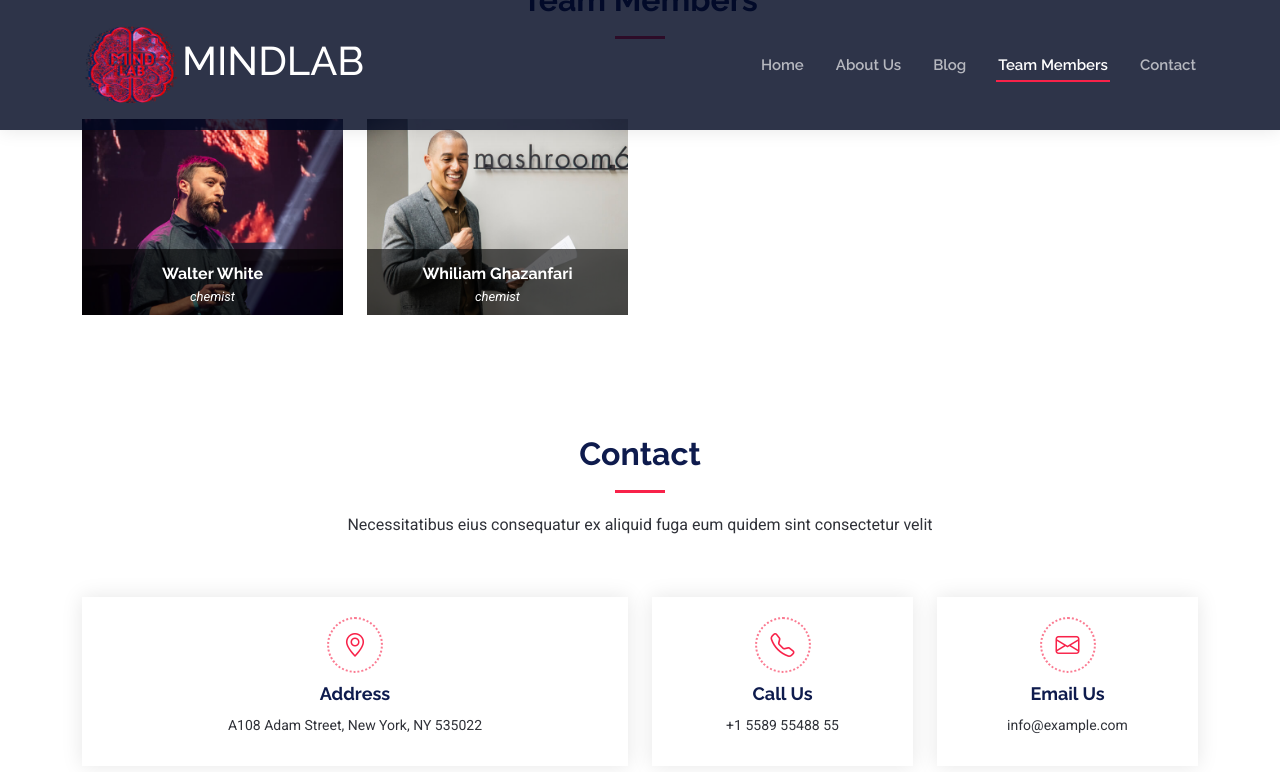
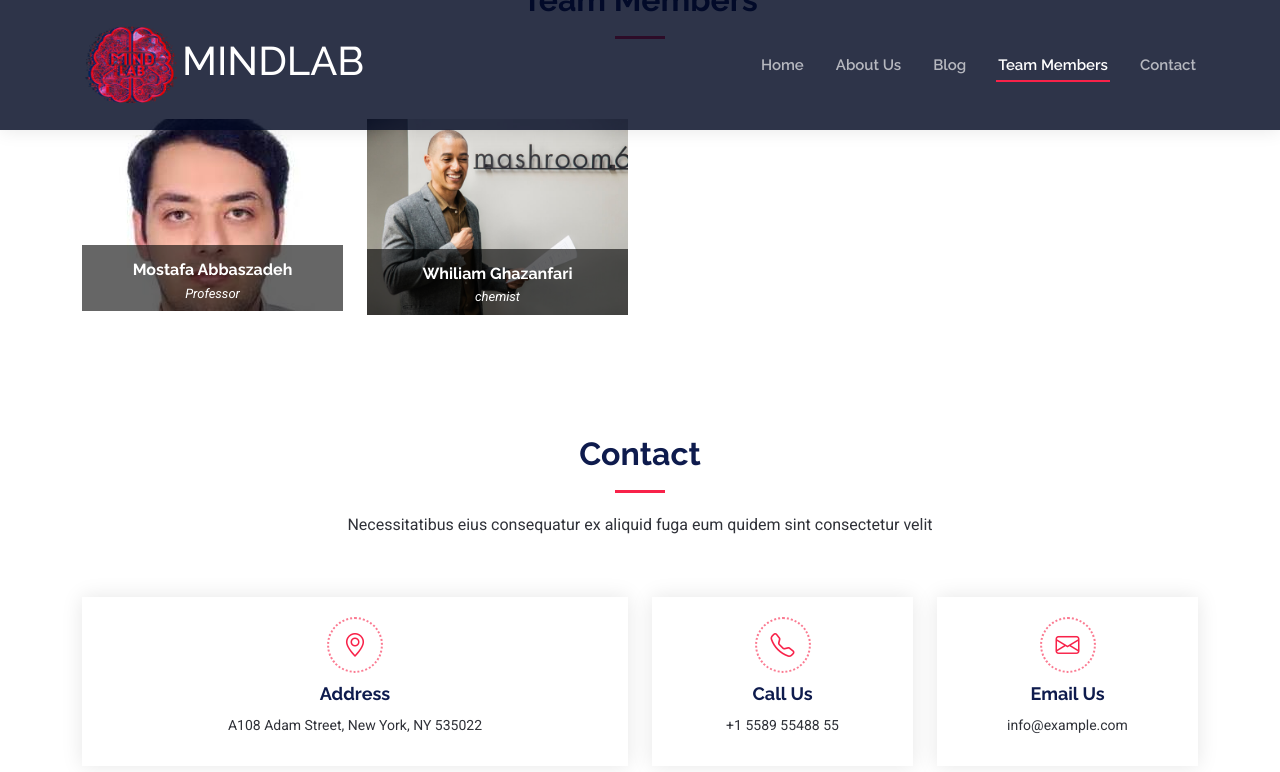
Before and after one commit to nghz/Mindlabweb, a Jekyll site: the page built from index.html, in a window 1280 px wide and 900 px high, scrolled down 2094 px, cut to the strip 0-790 px from the top of the window. Shown: the top 772 px of the strip. Built offline with Jekyll 4.4.1, drawn with Linux system fonts in a browser that asks for light colours.

Commit message:
Update members.yml

```diff
--- a/_data/members.yml
+++ b/_data/members.yml
@@ -1,11 +1,11 @@
-- name: Walter White
-  img: assets/img/speakers/speaker-1.jpg
-  title: chemist
+- name: Mostafa Abbaszadeh
+  img: assets/img/speakers/download (1).jpg
+  title: Professor
   social:
-    - link: 124
+    - link: https://www.linkedin.com/in/mostafa-abbaszadeh-81493b248/
       icon: bi-linkedin
 
-    - link: 124
+    - link: https://github.com/MAbbaszadeh1988
       icon: bi-instagram
 
 - name: Whiliam Ghazanfari
```
